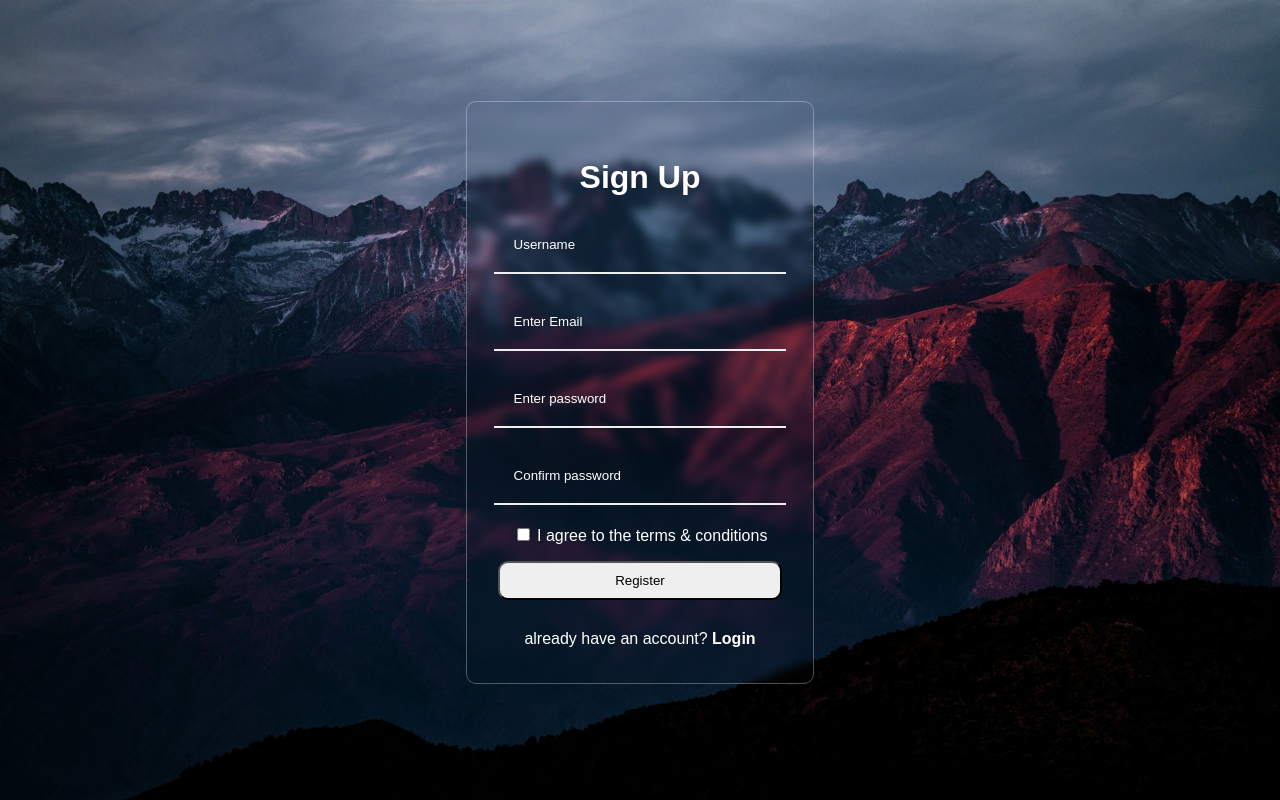
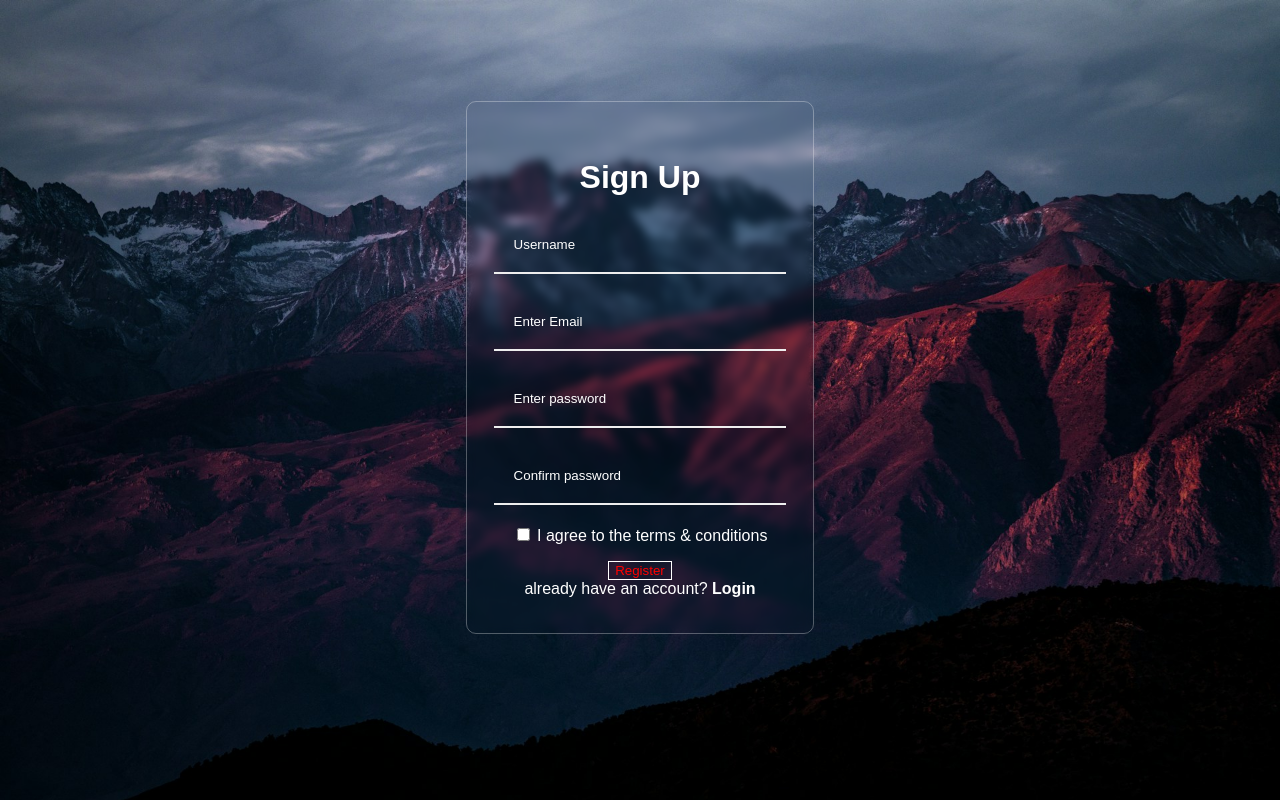
Before and after one commit to Dheeraj-Kumar2004/Nolan-Biography, a plain HTML site: page index.html in a window 1280 px wide. In both pictures the pointer is over the button "Register". Drawn offline with Linux system fonts and the light colour scheme.

Commit message:
Improve button hover styling and fix button tag
Updated button hover effect and fixed button tag.

```diff
--- a/index.html
+++ b/index.html
@@ -48,8 +48,10 @@
             padding: 10px 20px;
             cursor: pointer;
         }
-        .but :hover{
+        button:hover {
             background-color: inherit;
+            color: red;
+            border: 1px solid white;
         }
         .last{
             margin-top: 10px;
@@ -74,7 +76,7 @@
             <input type="checkbox"> I agree to the terms & conditions
         </div>
         <div class="last">
-            <button class="but">Register</button><br>
+            <button>Register</button><br>
             already have an account?
             <a href="./login.html">Login</a>
         </div>
```
